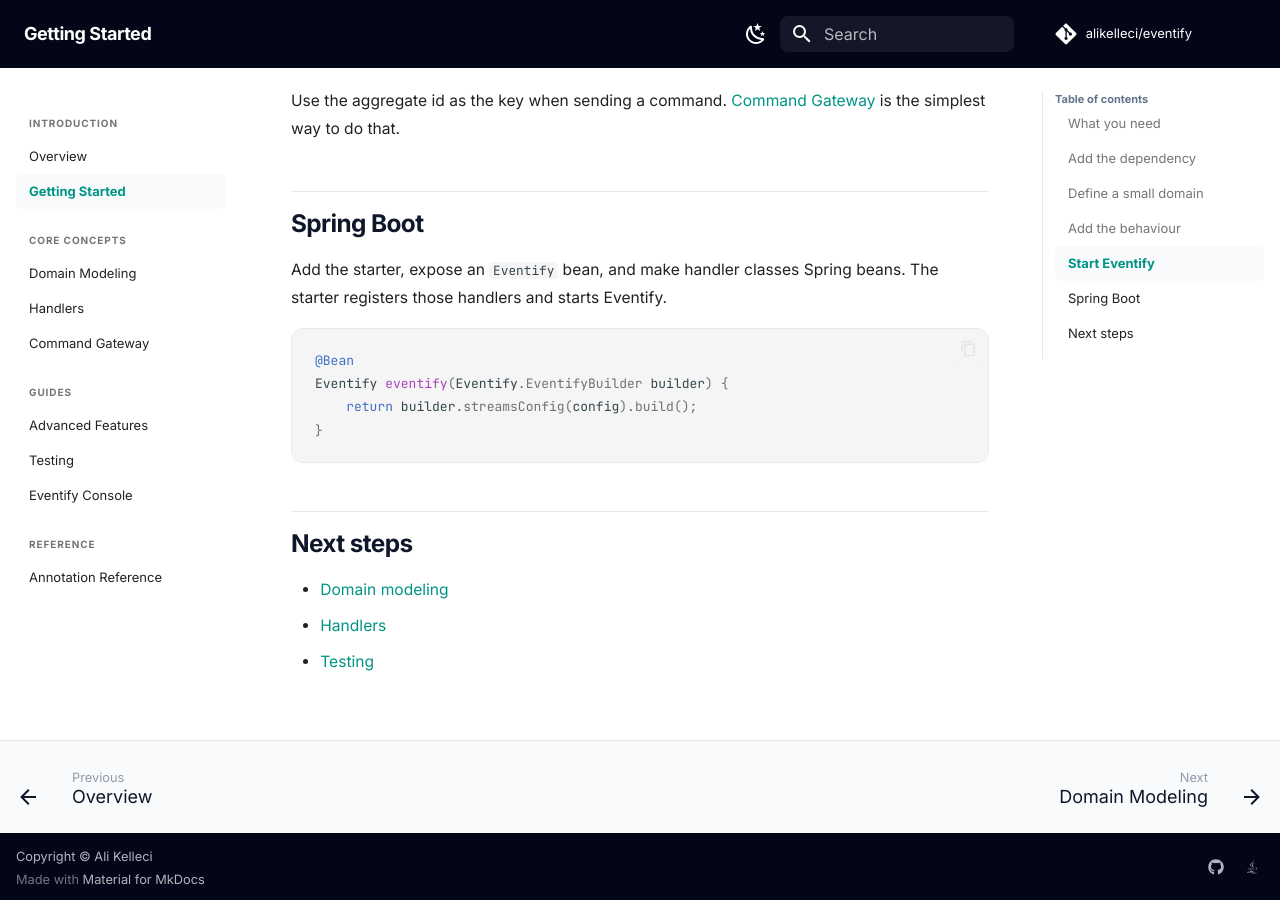
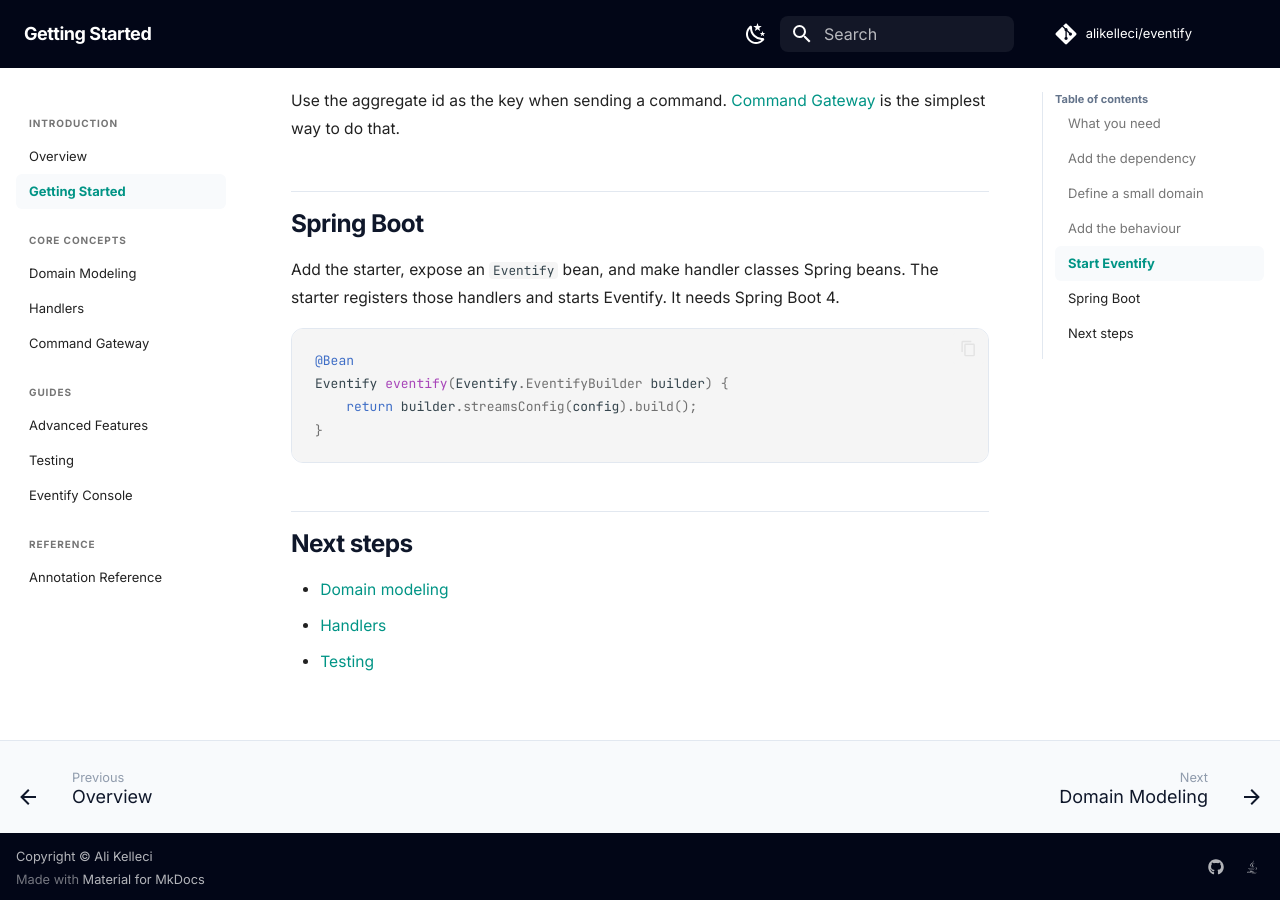
Before and after one commit to alikelleci/eventify, an MkDocs documentation site: the page built from docs/getting-started.md, in a window 1280 px wide and 900 px high, scrolled down 1934 px. Built offline with MkDocs 1.6.1 and Material for MkDocs 9.7.7, drawn with Linux system fonts in a browser that asks for light colours; comment, search, counter and statistics services are not loaded.

Commit message:
Say that the starter needs Spring Boot 4 and the gateway its reply topic
Co-Authored-By: Claude <noreply@anthropic.com>

````diff
--- a/docs/getting-started.md
+++ b/docs/getting-started.md
@@ -71,7 +71,7 @@ Use the aggregate id as the key when sending a command. [Command Gateway](comman
 
 ## Spring Boot
 
-Add the starter, expose an `Eventify` bean, and make handler classes Spring beans. The starter registers those handlers and starts Eventify.
+Add the starter, expose an `Eventify` bean, and make handler classes Spring beans. The starter registers those handlers and starts Eventify. It needs Spring Boot 4.
 
 ```java
 @Bean
````
Also changed, not shown: docs/command-gateway.md (+2 -0 lines).
